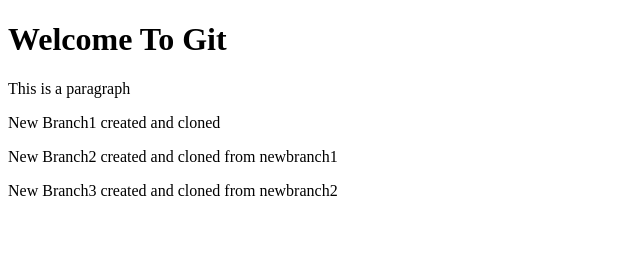
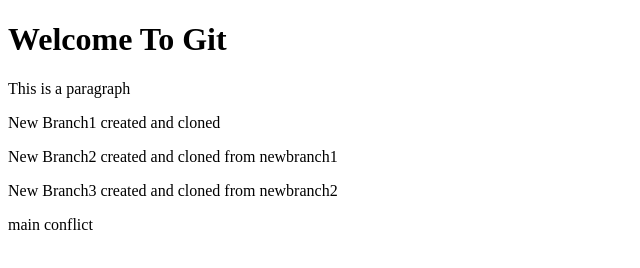
Before and after one commit to desmondrichard/samplecode, a plain HTML site: page index.html in a window 1280 px wide. Shown: the whole page, without its empty margins (0-640 px from the left). Drawn offline with Linux system fonts and the light colour scheme.

Commit message:
main conflict

```diff
--- a/index.html
+++ b/index.html
@@ -12,6 +12,7 @@
     <p>New Branch1 created and cloned</p>
     <p>New Branch2 created and cloned from newbranch1</p>
     <p>New Branch3 created and cloned from newbranch2</p>
+    <p>main conflict</p>
     <script type="text/javascript" src="index.js"></script>
   </body>
 </html>
```
